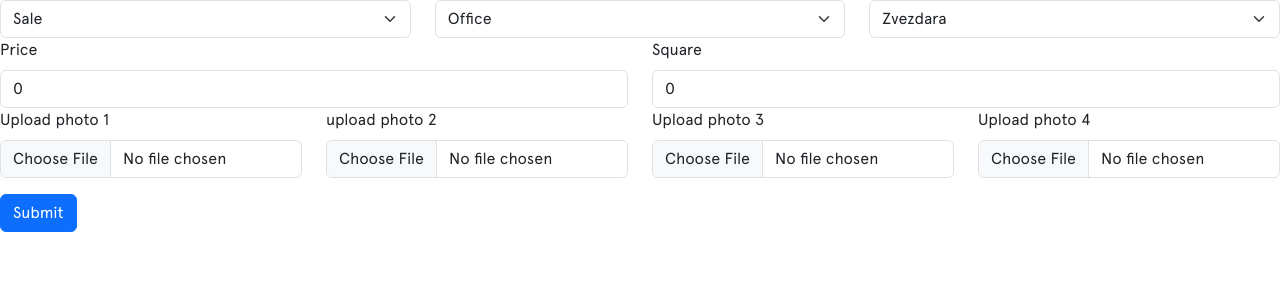
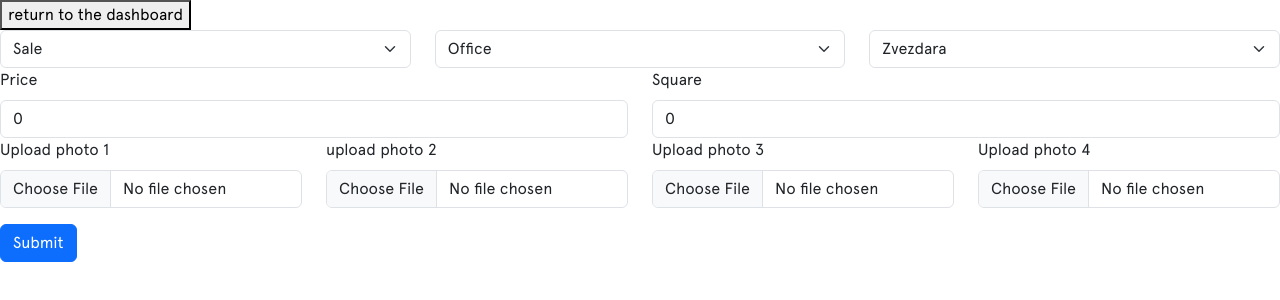
Before and after one commit to krsticzoran/real-estate-agency, a React (Create React App) app: page /dashboard/add-property in a window 1280 px wide. Shown: the top 300 px of the page. Built offline with nearby package versions, Linux system fonts and the light colour scheme.

Commit message:
back btn

```diff
--- a/src/pages/dashboard/addPrpperty/addProperty.tsx
+++ b/src/pages/dashboard/addPrpperty/addProperty.tsx
@@ -6,6 +6,7 @@ import Row from "react-bootstrap/Row";
 import gql from "graphql-tag";
 import { useMutation } from "@apollo/client";
 import axios from "axios";
+import { useNavigate } from "react-router";
 
 interface FormData {
   sale: string;
@@ -70,11 +71,17 @@ const ADD_PROPERTY = gql`
 `;
 
 const AddProperty: FC = () => {
+  const navigate = useNavigate();
+
   const [formData, setFormData] = useState<FormData>(defaultFormData);
   const file1Ref = useRef<HTMLInputElement>(null);
   const file2Ref = useRef<HTMLInputElement>(null);
   const file3Ref = useRef<HTMLInputElement>(null);
   const file4Ref = useRef<HTMLInputElement>(null);
+
+  const handleReturnBackClick = () => {
+    navigate("/dashboard/");
+  };
 
   const [executeMutation] = useMutation(ADD_PROPERTY, {
     context: { clientName: "endpoint2" },
@@ -173,6 +180,9 @@ const AddProperty: FC = () => {
   };
 
   return (
+    <>
+      <button onClick={handleReturnBackClick}>return to the dashboard</button>
+
       <Form onSubmit={handleSubmit}>
         <Row>
           <Col>
@@ -283,6 +293,7 @@ const AddProperty: FC = () => {
           Submit
         </Button>
       </Form>
+    </>
   );
 };
 
```
Lines whose indentation alone changed are shown as unchanged.
